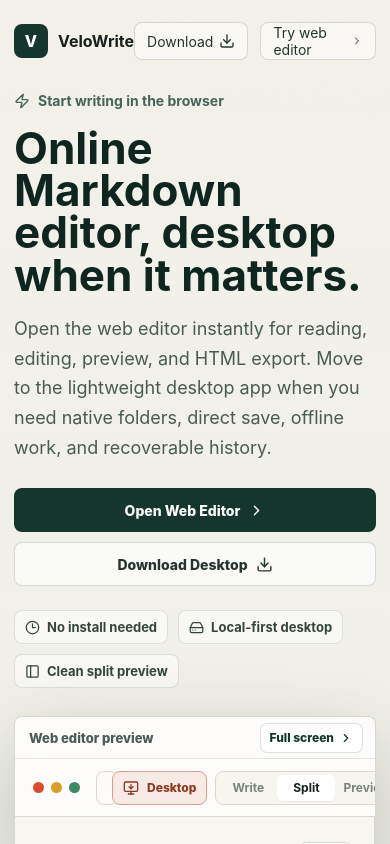
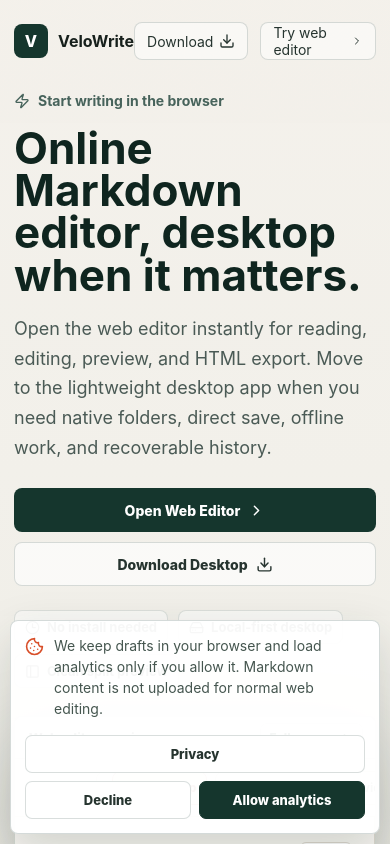
Before and after one commit to ken-water/velowrite, a React (Vite) app: page / in a window 390 px wide. Shown: the top 844 px of the page. Built offline with nearby package versions, Linux system fonts and the light colour scheme.

Commit message:
feat: add privacy policy and analytics consent

```diff
--- a/src/main.tsx
+++ b/src/main.tsx
@@ -5,6 +5,7 @@
   ChevronRight,
   Clock3,
   Code2,
+  Cookie,
   Download,
   FolderOpen,
   GitBranch,
@@ -12,6 +13,7 @@
   HardDrive,
   Mail,
   PanelLeft,
+  ShieldCheck,
   Sparkles,
   Zap,
 } from "lucide-react";
@@ -22,6 +24,7 @@
 const releaseBaseUrl = `https://github.com/ken-water/velowrite/releases/download/v${releaseVersion}`;
 const webEditorHref = "/web?utm_source=landing&utm_medium=cta";
 const downloadHref = "/download?utm_source=landing&utm_medium=cta";
+const analyticsConsentKey = "velowrite:analytics-consent";
 
 const downloads = [
   {
@@ -191,6 +194,7 @@
         </div>
         <WaitlistForm />
       </section>
+      <SiteFooter />
     </div>
   );
 }
@@ -262,7 +266,164 @@
           </ul>
         </section>
       </main>
+      <SiteFooter />
     </div>
+  );
+}
+
+function PrivacyPage() {
+  return (
+    <div className="legal-page">
+      <header className="landing-nav">
+        <a className="wordmark" href="/">
+          <span className="brand-mark">V</span>
+          VeloWrite
+        </a>
+        <div className="nav-actions">
+          <a href="/web?utm_source=privacy_nav&utm_medium=cta">
+            Web editor <ChevronRight size={16} />
+          </a>
+          <a href={downloadHref}>
+            Download <Download size={16} />
+          </a>
+        </div>
+      </header>
+
+      <main className="legal-shell">
+        <div className="eyebrow">
+          <ShieldCheck size={16} />
+          Privacy and cookies
+        </div>
+        <h1>Privacy Policy</h1>
+        <p className="legal-updated">Last updated: July 18, 2026</p>
+
+        <section>
+          <h2>What VeloWrite is</h2>
+          <p>
+            VeloWrite provides a browser-based Markdown preview editor and a
+            downloadable desktop app. The web editor is designed for quick
+            drafting and previewing; the desktop app is designed for local-first
+            file work.
+          </p>
+        </section>
+
+        <section>
+          <h2>Markdown document content</h2>
+          <p>
+            VeloWrite does not upload the Markdown text you type in the web
+            editor to our servers for normal editing, preview, or download. Web
+            drafts and editor preferences may be saved in your own browser using
+            localStorage so your draft can survive a refresh on the same device.
+          </p>
+          <p>
+            The desktop app works with files on your computer through the Tauri
+            runtime. Local history snapshots are stored on your device and are
+            not sent to VeloWrite by default.
+          </p>
+        </section>
+
+        <section>
+          <h2>Waitlist emails</h2>
+          <p>
+            If you join the waitlist, we collect the email address you submit
+            and send it to Loops.so so we can manage beta invitations and product
+            updates. Waitlist records may include simple metadata such as product
+            name, source, and user group.
+          </p>
+          <p>
+            You can ask to be removed from the waitlist by contacting us through
+            the project repository or by using the unsubscribe link in any email
+            we send.
+          </p>
+        </section>
+
+        <section>
+          <h2>Analytics and cookies</h2>
+          <p>
+            We use Vercel Web Analytics to understand basic site usage, such as
+            page views and download-link clicks. On this site, the analytics
+            script is only loaded after you choose “Allow analytics” in the
+            cookie banner.
+          </p>
+          <p>
+            VeloWrite uses localStorage to remember your analytics choice. If
+            you decline analytics, the analytics script is not loaded by this
+            React app. You can clear your browser site data to reset the choice.
+          </p>
+        </section>
+
+        <section>
+          <h2>Third-party services</h2>
+          <p>
+            Downloads are hosted by GitHub Releases. Site hosting is provided by
+            Vercel. Waitlist processing is provided by Loops.so. These services
+            may process technical request data such as IP address, browser, and
+            timestamp according to their own policies.
+          </p>
+        </section>
+
+        <section>
+          <h2>Current preview limitations</h2>
+          <p>
+            VeloWrite is still an early preview. Sync, AI commands, encrypted
+            sharing, accounts, and paid plans are not active in the current
+            public build. We will update this policy before launching features
+            that materially change what data is processed.
+          </p>
+        </section>
+      </main>
+
+      <SiteFooter />
+    </div>
+  );
+}
+
+function SiteFooter() {
+  return (
+    <footer className="site-footer">
+      <div>
+        <strong>VeloWrite</strong>
+        <span>Local-first Markdown writing, with a web preview path.</span>
+      </div>
+      <nav aria-label="Legal and product links">
+        <a href="/privacy">Privacy</a>
+        <a href="/download">Download</a>
+        <a href="https://github.com/ken-water/velowrite" target="_blank" rel="noreferrer">
+          GitHub
+        </a>
+      </nav>
+    </footer>
+  );
+}
+
+function CookieConsent({
+  value,
+  onChange,
+}: {
+  value: string | null;
+  onChange: (nextValue: "accepted" | "declined") => void;
+}) {
+  if (value) return null;
+
+  return (
+    <aside className="cookie-banner" aria-label="Cookie and analytics consent">
+      <div className="cookie-copy">
+        <Cookie size={19} />
+        <p>
+          We keep drafts in your browser and load analytics only if you allow it.
+          Markdown content is not uploaded for normal web editing.
+        </p>
+      </div>
+      <div className="cookie-actions">
+        <a href="/privacy">Privacy</a>
+        <button type="button" onClick={() => onChange("declined")}>
+          Decline
+        </button>
+        <button type="button" className="allow-button" onClick={() => onChange("accepted")}>
+          Allow analytics
+        </button>
+      </div>
+    </aside>
   );
 }
 
@@ -338,12 +499,34 @@
     return <DownloadPage />;
   }
 
+  if (window.location.pathname.startsWith("/privacy")) {
+    return <PrivacyPage />;
+  }
+
   return <LandingPage />;
+}
+
+function AppRoot() {
+  const [analyticsConsent, setAnalyticsConsent] = React.useState<string | null>(() => {
+    return window.localStorage.getItem(analyticsConsentKey);
+  });
+
+  function updateAnalyticsConsent(nextValue: "accepted" | "declined") {
+    window.localStorage.setItem(analyticsConsentKey, nextValue);
+    setAnalyticsConsent(nextValue);
+  }
+
+  return (
+    <>
+      <Router />
+      {analyticsConsent === "accepted" && <Analytics />}
+      <CookieConsent value={analyticsConsent} onChange={updateAnalyticsConsent} />
+    </>
+  );
 }
 
 ReactDOM.createRoot(document.getElementById("root")!).render(
   <React.StrictMode>
-    <Router />
-    <Analytics />
+    <AppRoot />
   </React.StrictMode>,
 );
--- a/src/styles.css
+++ b/src/styles.css
@@ -1527,6 +1527,156 @@
   line-height: 1.75;
 }
 
+.site-footer {
+  display: flex;
+  align-items: center;
+  justify-content: space-between;
+  gap: 18px;
+  width: min(1180px, calc(100% - 40px));
+  margin: 0 auto;
+  border-top: 1px solid rgba(21, 54, 45, 0.16);
+  padding: 22px 0 32px;
+  color: #52635d;
+  font-size: 14px;
+}
+
+.site-footer div {
+  display: flex;
+  flex-wrap: wrap;
+  align-items: center;
+  gap: 8px;
+}
+
+.site-footer strong {
+  color: #17201c;
+}
+
+.site-footer nav {
+  display: flex;
+  flex-wrap: wrap;
+  align-items: center;
+  gap: 14px;
+  font-weight: 750;
+}
+
+.site-footer a {
+  color: #15362d;
+}
+
+.legal-page {
+  min-height: 100vh;
+  background: #f4f1eb;
+  color: #17201c;
+}
+
+.legal-shell {
+  width: min(820px, calc(100% - 40px));
+  margin: 0 auto;
+  padding: 56px 0 54px;
+}
+
+.legal-shell h1 {
+  margin-bottom: 10px;
+  color: #0f251f;
+  font-size: 58px;
+  line-height: 1;
+  letter-spacing: 0;
+}
+
+.legal-updated {
+  margin-bottom: 34px;
+  color: #66756f;
+  font-size: 14px;
+}
+
+.legal-shell section {
+  border-top: 1px solid rgba(21, 54, 45, 0.14);
+  padding: 24px 0 2px;
+}
+
+.legal-shell h2 {
+  margin: 0 0 11px;
+  color: #17201c;
+  font-size: 22px;
+}
+
+.legal-shell p {
+  color: #45564f;
+  font-size: 16px;
+  line-height: 1.75;
+}
+
+.cookie-banner {
+  position: fixed;
+  right: 18px;
+  bottom: 18px;
+  z-index: 80;
+  display: grid;
+  grid-template-columns: minmax(0, 1fr) auto;
+  gap: 16px;
+  width: min(720px, calc(100% - 36px));
+  border: 1px solid rgba(21, 54, 45, 0.18);
+  border-radius: 8px;
+  padding: 14px;
+  background: rgba(255, 255, 255, 0.96);
+  box-shadow: 0 18px 48px rgba(30, 42, 37, 0.18);
+  color: #17201c;
+}
+
+.cookie-copy {
+  display: grid;
+  grid-template-columns: auto minmax(0, 1fr);
+  gap: 10px;
+  align-items: start;
+}
+
+.cookie-copy svg {
+  margin-top: 2px;
+  color: #d84f2a;
+}
+
+.cookie-copy p {
+  margin: 0;
+  color: #45564f;
+  font-size: 14px;
+  line-height: 1.5;
+}
+
+.cookie-actions {
+  display: flex;
+  align-items: center;
+  gap: 8px;
+}
+
+.cookie-actions a,
+.cookie-actions button {
+  display: inline-flex;
+  min-height: 38px;
+  align-items: center;
+  justify-content: center;
+  border-radius: 7px;
+  padding: 0 12px;
+  font-size: 13px;
+  font-weight: 800;
+}
+
+.cookie-actions a,
+.cookie-actions button {
+  border: 1px solid rgba(21, 54, 45, 0.16);
+  background: #ffffff;
+  color: #26342f;
+}
+
+.cookie-actions button {
+  cursor: pointer;
+}
+
+.cookie-actions .allow-button {
+  border-color: #15362d;
+  background: #15362d;
+  color: #ffffff;
+}
+
 @media (max-width: 980px) {
   .hero {
     grid-template-columns: 1fr;
@@ -1547,6 +1697,10 @@
   }
 
   .download-grid {
+    grid-template-columns: 1fr;
+  }
+
+  .cookie-banner {
     grid-template-columns: 1fr;
   }
 }
@@ -1636,6 +1790,36 @@
     padding-bottom: 48px;
   }
 
+  .site-footer {
+    width: min(100% - 28px, 1180px);
+    align-items: flex-start;
+    flex-direction: column;
+  }
+
+  .legal-shell {
+    width: min(100% - 28px, 820px);
+    padding-top: 34px;
+  }
+
+  .legal-shell h1 {
+    font-size: 42px;
+  }
+
+  .cookie-banner {
+    right: 10px;
+    bottom: 10px;
+    width: calc(100% - 20px);
+  }
+
+  .cookie-actions {
+    display: grid;
+    grid-template-columns: 1fr 1fr;
+  }
+
+  .cookie-actions a {
+    grid-column: 1 / -1;
+  }
+
   .statusbar .shortcut-hint {
     display: none;
   }
```
Also changed, not shown: 1 other file (tests, documents, lock files or other folders).
